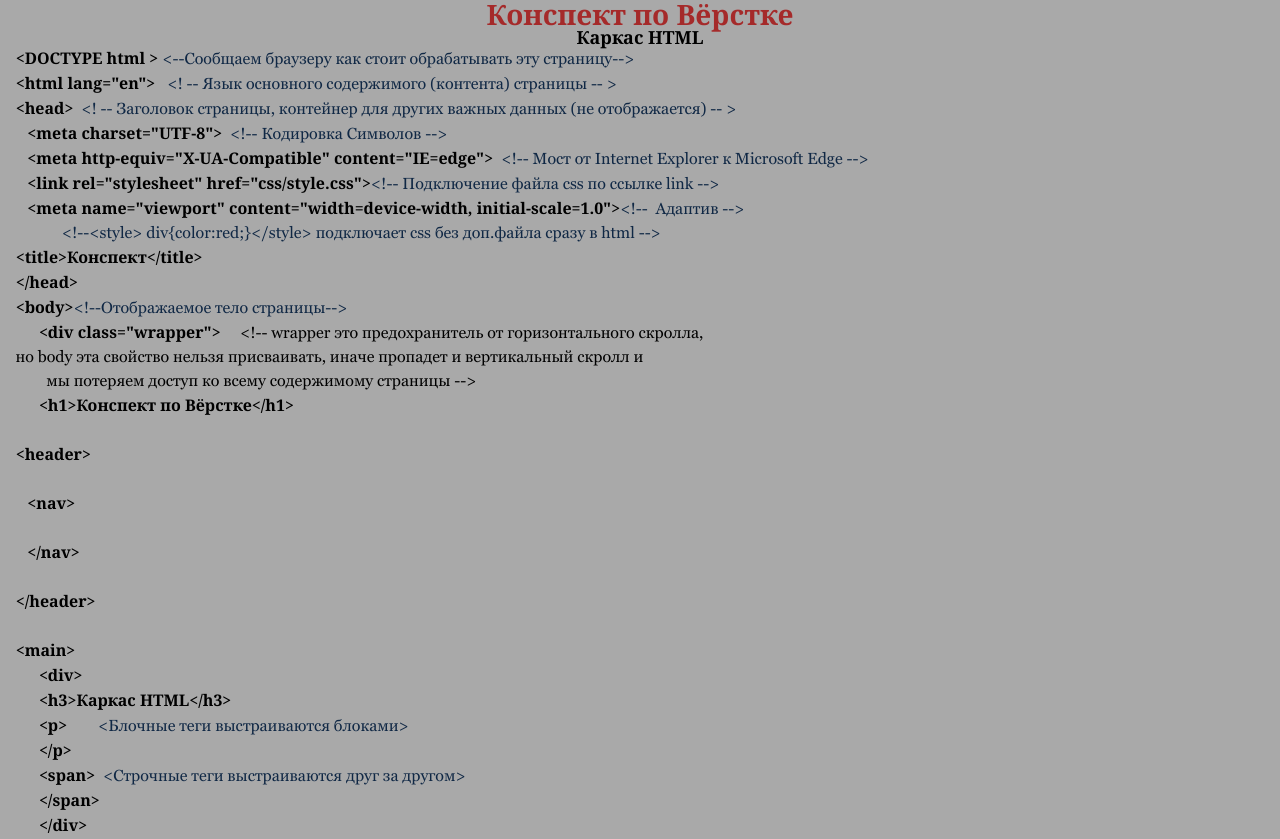
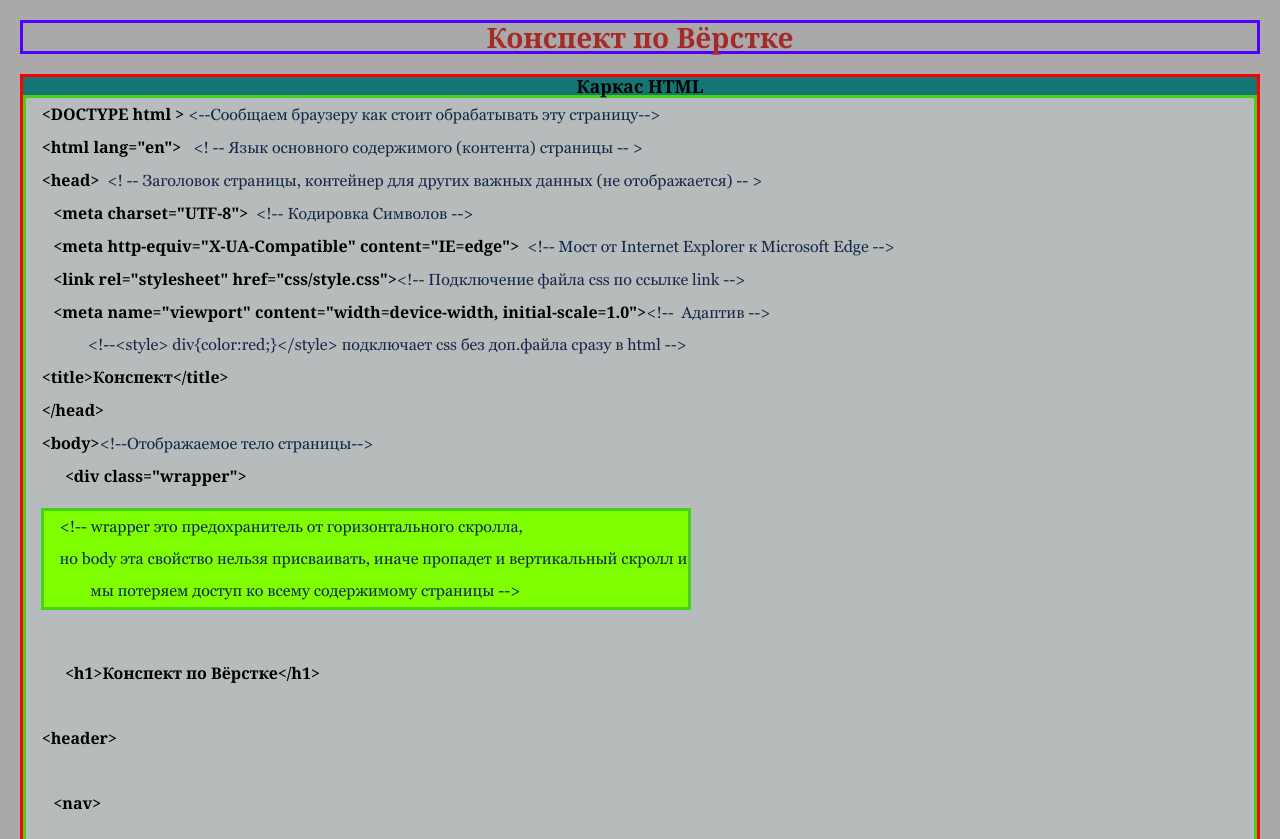
Before and after one commit to MarynaPe/Practic, a plain HTML site: page index.html in a window 1280 px wide. Shown: the top 839 px of the page. Drawn offline with Linux system fonts and the light colour scheme.

Commit message:
Update style.css

```diff
--- a/style.css
+++ b/style.css
@@ -77,14 +77,34 @@ body {
    background-color: darkgray;
 }
 
-/* .wrapper {
+.wrapper {
    min-height: 100%;
    overflow: hidden;
-}*/
+}
 
 /* ------------------------------ */
 
+main {
+   background-color: rgb(20, 117, 117);
+   margin: 20px 20px 20px 20px;
+   border: 3px solid red;
+}
+
+.pre_fonts {
+   background-color: rgb(182, 188, 188);
+   overflow: hidden;
+   margin: 0px auto;
+   border: 3px solid rgb(69, 211, 26);
+   font-family: 'Georgia', italic, san-serif;
+   line-height: 2;
+
+}
+
+
 h1 {
+   padding: 0px 0px 0px 0px;
+   margin: 20px 20px 20px 20px;
+   border: 3px solid rgb(81, 0, 255);
    color: brown;
    font-size: 28px;
    font-family: 'Georgia', san-serif;
@@ -99,11 +119,17 @@ h3 {
    text-align: center;
 }
 
-.pre_fonts {
-   font-family: 'Georgia', italic, san-serif;
-   line-height: 1.5;
-}
 
 .span_color {
    color: rgb(16, 40, 69);
 }
+
+.span_color1 {
+   box-sizing: border-box;
+   margin: 15px;
+   border: 3px solid rgb(69, 211, 26);
+   display: block;
+   color: rgb(16, 40, 69);
+   width: 650px;
+   background-color: chartreuse;
+}
```
